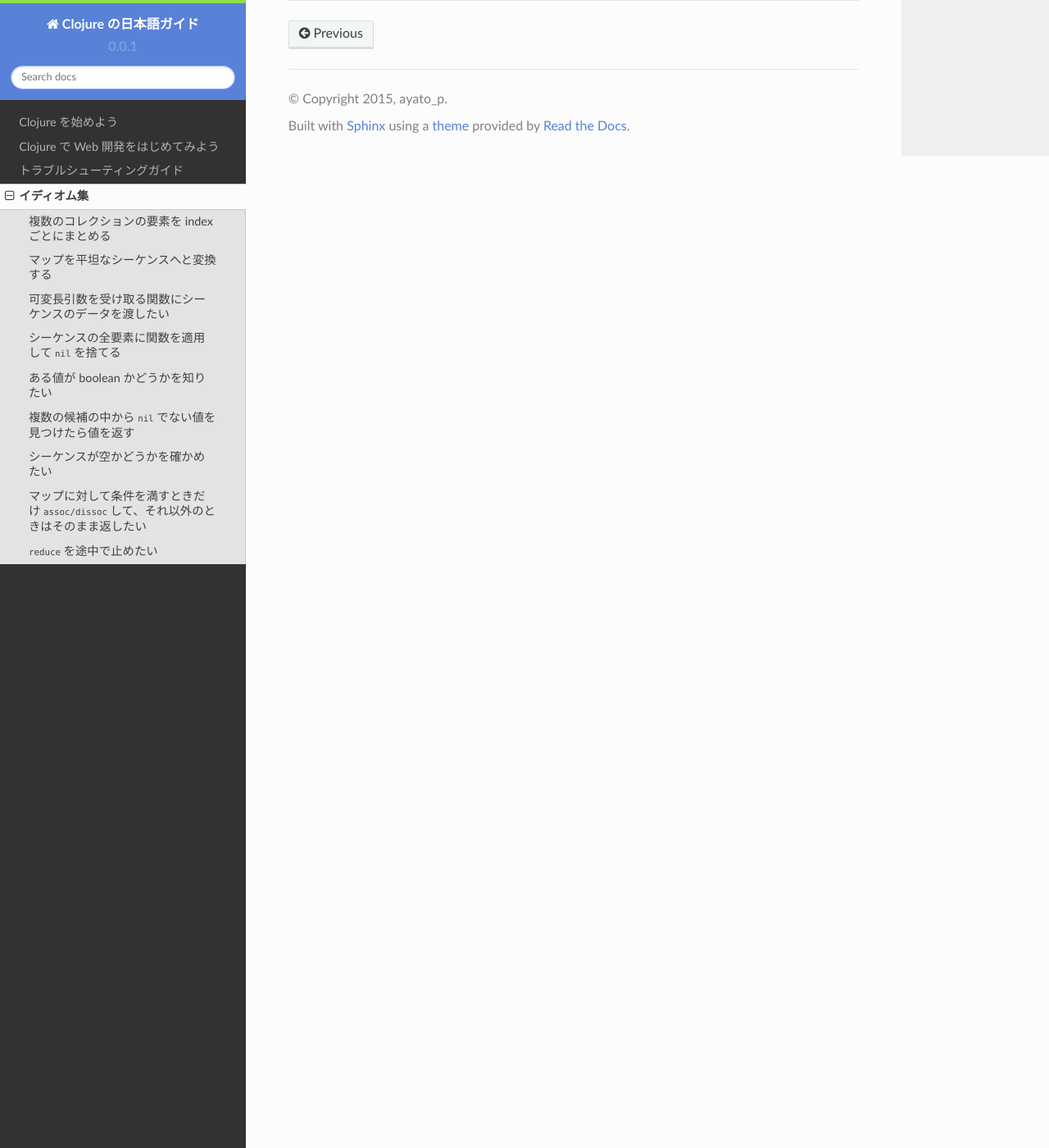
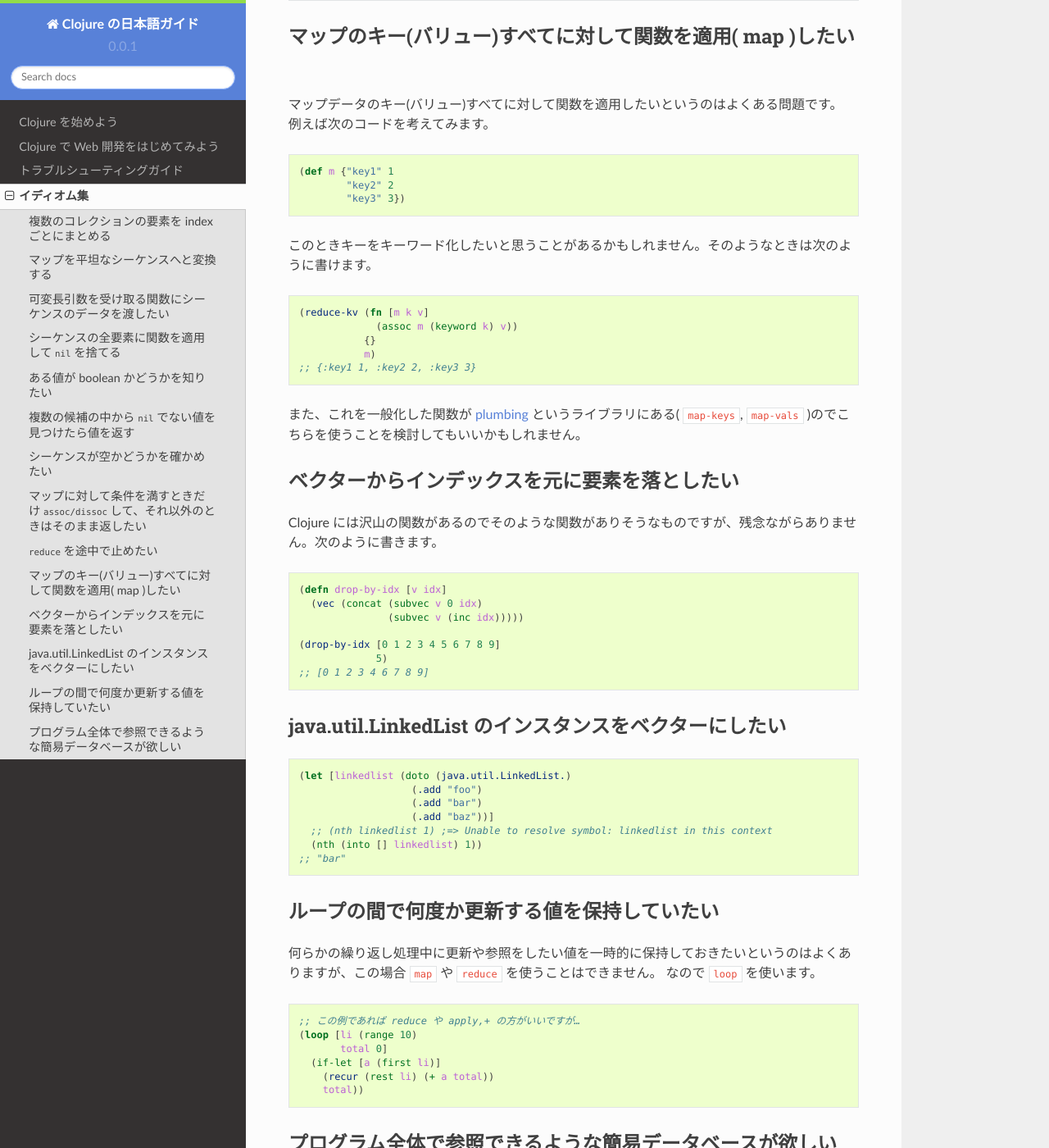
Before and after one commit to ayato-p/clojure-beginner, a Sphinx documentation site: the page built from source/idioms/index.rst, in a window 1280 px wide and 1400 px high, scrolled down 3889 px. Shown: the whole window at 82% size. Built offline with Sphinx 7.4.7 and the Read the Docs theme 2.0.0, drawn with Linux system fonts in a browser that asks for light colours; pages that are not in the unit, such as notebooks, are missing from menus; some of the changed text lies outside the part shown.

Commit message:
Update idioms :rocket:

```diff
--- a/source/idioms/index.rst
+++ b/source/idioms/index.rst
@@ -199,3 +201,95 @@
                 (* acc x)))
             1
             (cycle [9 8 7 6 5 4 3 2 1 0]))
+
+マップのキー(バリュー)すべてに対して関数を適用( map )したい
+-----------------------------------------------------------
+
+マップデータのキー(バリュー)すべてに対して関数を適用したいというのはよくある問題です。
+例えば次のコードを考えてみます。
+
+.. sourcecode:: clojure
+
+    (def m {"key1" 1
+            "key2" 2
+            "key3" 3})
+
+このときキーをキーワード化したいと思うことがあるかもしれません。そのようなときは次のように書けます。
+
+.. sourcecode:: clojure
+
+    (reduce-kv (fn [m k v]
+                 (assoc m (keyword k) v))
+               {}
+               m)
+    ;; {:key1 1, :key2 2, :key3 3}
+
+また、これを一般化した関数が
+`plumbing <https://github.com/plumatic/plumbing>`__
+というライブラリにある( ``map-keys``, ``map-vals``
+)のでこちらを使うことを検討してもいいかもしれません。
+
+ベクターからインデックスを元に要素を落としたい
+----------------------------------------------
+
+Clojure
+には沢山の関数があるのでそのような関数がありそうなものですが、残念ながらありません。次のように書きます。
+
+.. sourcecode:: clojure
+
+    (defn drop-by-idx [v idx]
+      (vec (concat (subvec v 0 idx)
+                   (subvec v (inc idx)))))
+
+    (drop-by-idx [0 1 2 3 4 5 6 7 8 9]
+                 5)
+    ;; [0 1 2 3 4 6 7 8 9]
+
+java.util.LinkedList のインスタンスをベクターにしたい
+-----------------------------------------------------
+
+.. sourcecode:: clojure
+
+    (let [linkedlist (doto (java.util.LinkedList.)
+                       (.add "foo")
+                       (.add "bar")
+                       (.add "baz"))]
+      ;; (nth linkedlist 1) ;=> Unable to resolve symbol: linkedlist in this context
+      (nth (into [] linkedlist) 1))
+    ;; "bar"
+
+ループの間で何度か更新する値を保持していたい
+--------------------------------------------
+
+何らかの繰り返し処理中に更新や参照をしたい値を一時的に保持しておきたいというのはよくありますが、この場合
+``map`` や ``reduce`` を使うことはできません。 なので ``loop``
+を使います。
+
+.. sourcecode:: clojure
+
+    ;; この例であれば reduce や apply,+ の方がいいですが…
+    (loop [li (range 10)
+           total 0]
+      (if-let [a (first li)]
+        (recur (rest li) (+ a total))
+        total))
+
+プログラム全体で参照できるような簡易データベースが欲しい
+--------------------------------------------------------
+
+レキシカルスコープを使って ``java.util.Map``
+のインスタンスを束縛してしまうという方法があります。
+
+(あまり推奨するわけではないですが、こういう方法があるというくらいで知っておいても良いかもしれません)
+
+.. sourcecode:: clojure
+
+    (let [^java.util.Map +easy-database+ (java.util.Collections/synchronizedMap (java.util.WeakHashMap.))]
+      (defn set-data [key val]
+        (.put +easy-database+ key val))
+      (defn get-data [key]
+        (.get +easy-database+ key)))
+
+    (set-data :foo 1)
+    (get-data :foo)
+    ;; 1
```
Also changed, not shown: other parts of source/idioms/index.rst (+2 -0 lines), source/idioms/index.org (+82 -0 lines).
